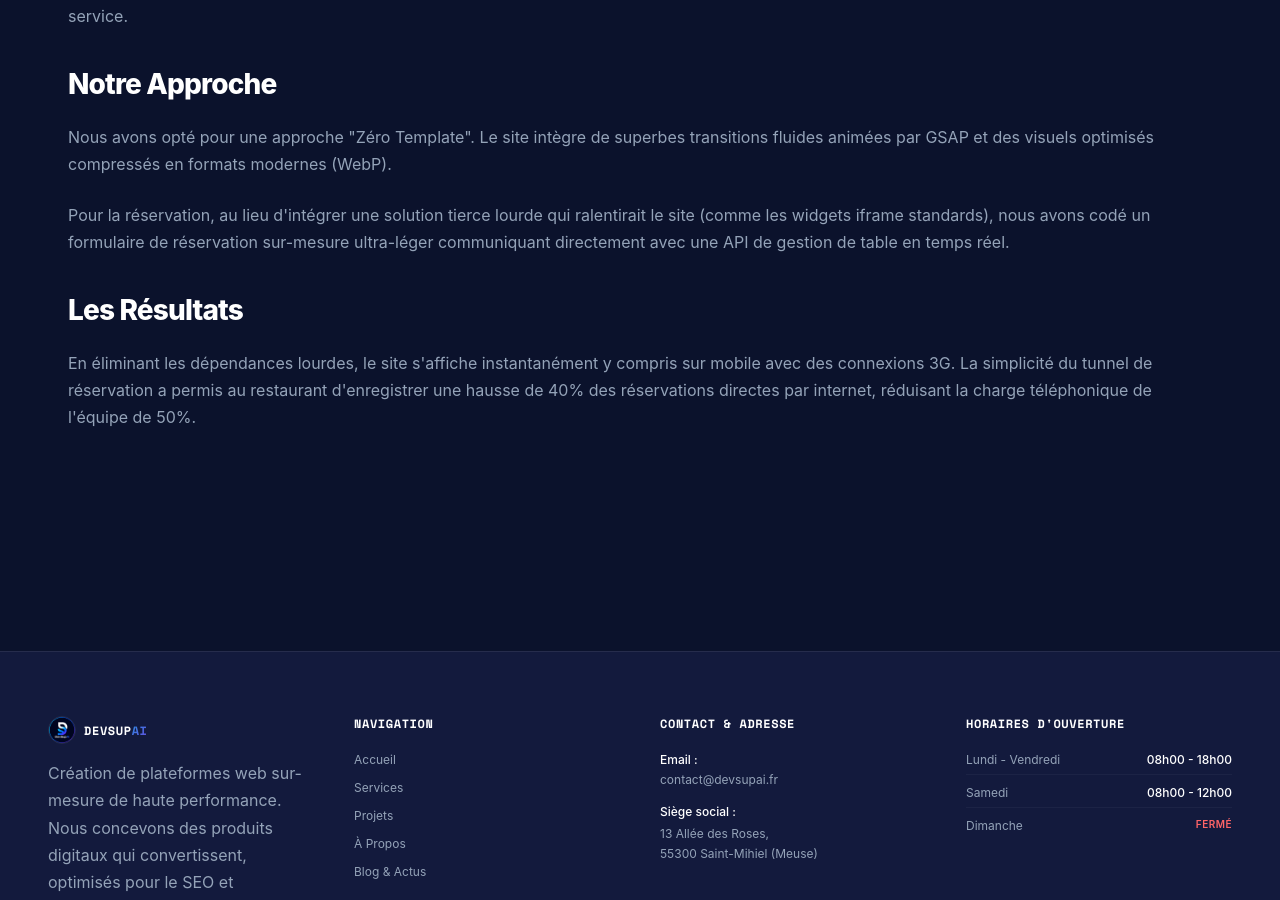
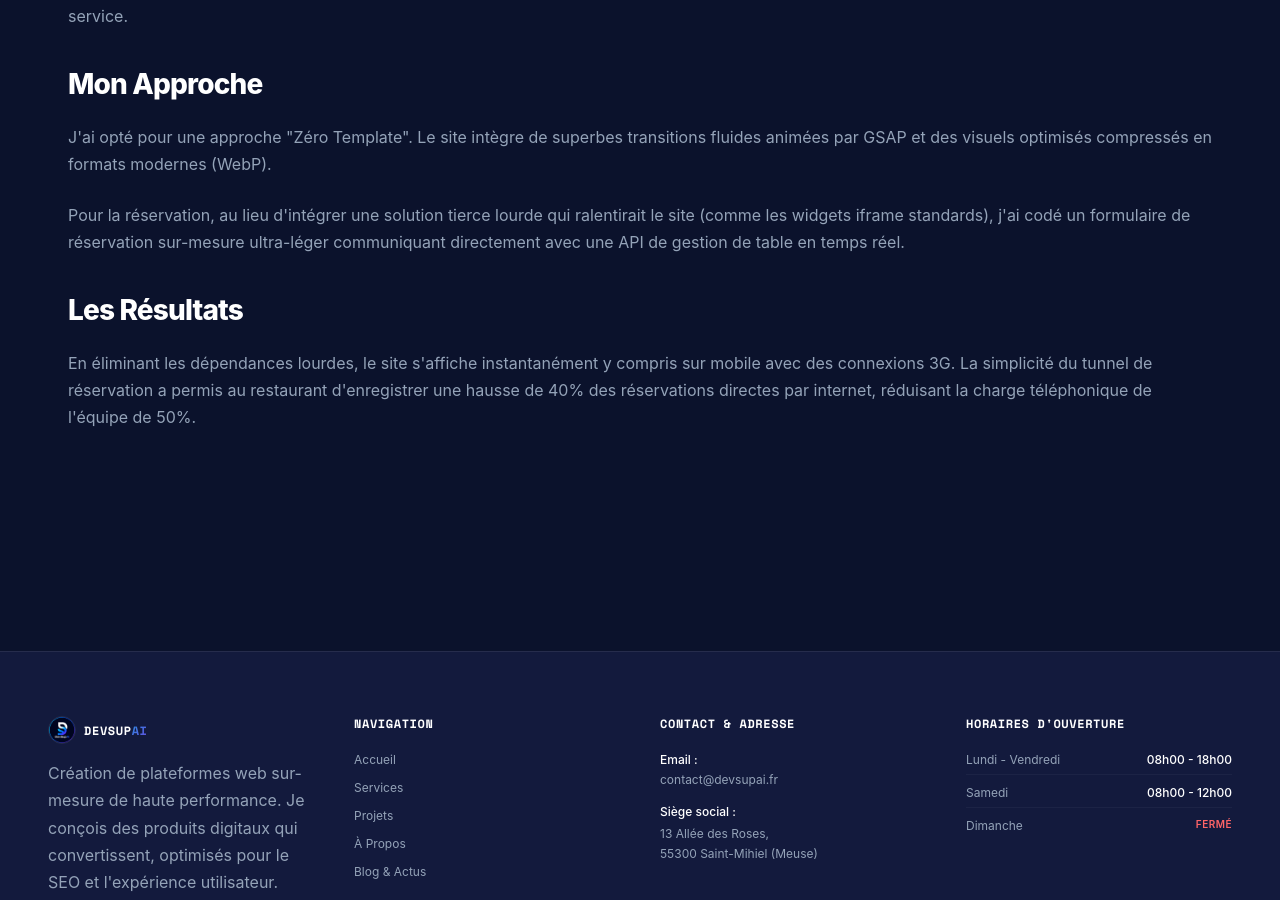
Before and after one commit to 55-hithup/monsite, a React (Vite) app: page /projets/les-jumeaux in a window 1280 px wide. Shown: the part 647-1547 px from the top of the page. Built offline with nearby package versions, Linux system fonts and the light colour scheme; a web font is replaced by a local one.

Commit message:
content: singularize pronouns (nous/notre/nos to je/mon/mes) to reflect sole proprietorship voice

```diff
--- a/src/components/Contact.tsx
+++ b/src/components/Contact.tsx
@@ -94,7 +94,7 @@ export default function Contact() {
                 <span className="text-[#2E8FE0]">✦</span> Votre projet commence simplement
               </h4>
               <p>
-                Nous échangeons gratuitement sur vos besoins, puis je réalise une première proposition visuelle pour vous permettre de vous projeter. Si elle vous convainc, nous validons le devis, un acompte lance officiellement le projet, puis je conçois les maquettes finales avant de développer votre site.
+                J'échange gratuitement avec vous sur vos besoins, puis je réalise une première proposition visuelle pour vous permettre de vous projeter. Si elle vous convainc, nous validons ensemble le devis, un acompte lance officiellement le projet, puis je conçois les maquettes finales avant de développer votre site.
               </p>
             </div>
 
--- a/src/components/FAQ.tsx
+++ b/src/components/FAQ.tsx
@@ -9,7 +9,7 @@ export default function FAQ() {
     },
     {
       q: 'Quel est votre budget de départ ?',
-      a: 'Chaque projet est unique. Un devis détaillé est établi après notre premier échange, sans engagement.',
+      a: 'Chaque projet est unique. Un devis détaillé est établi après un premier échange, sans engagement.',
     },
     {
       q: 'Proposez-vous la maintenance après livraison ?',
--- a/src/components/Footer.tsx
+++ b/src/components/Footer.tsx
@@ -30,7 +30,7 @@ export default function Footer() {
               </span>
             </div>
             <p className="text-xs text-text-secondary leading-relaxed">
-              Création de plateformes web sur-mesure de haute performance. Nous concevons des produits digitaux qui convertissent, optimisés pour le SEO et l'expérience utilisateur.
+              Création de plateformes web sur-mesure de haute performance. Je conçois des produits digitaux qui convertissent, optimisés pour le SEO et l'expérience utilisateur.
             </p>
             <div className="inline-flex items-center gap-2 px-3 py-1.5 rounded-full border border-[rgba(245,246,250,0.06)] bg-[rgba(245,246,250,0.02)] text-[10px] label-mono text-text-secondary self-start">
               <span className="w-1.5 h-1.5 rounded-full bg-green-500 animate-pulse"></span>
--- a/src/components/Offers.tsx
+++ b/src/components/Offers.tsx
@@ -78,7 +78,7 @@ export default function Offers() {
         <div className="head-row">
           <div>
             <div className="eyebrow reveal">Services</div>
-            <h2 className="section-title reveal">Ce que nous pouvons<br />construire pour vous.</h2>
+            <h2 className="section-title reveal">Ce que je peux<br />construire pour vous.</h2>
           </div>
           <p className="section-sub reveal">De la vitrine élégante à l'application web sur mesure, chaque projet est pensé pour votre croissance.</p>
         </div>
--- a/src/components/Process.tsx
+++ b/src/components/Process.tsx
@@ -8,7 +8,7 @@ export default function Process() {
     {
       num: '01',
       title: 'Découverte',
-      desc: 'Nous échangeons sur vos objectifs, votre marché et vos utilisateurs pour poser des bases solides.',
+      desc: "J'échange avec vous sur vos objectifs, votre marché et vos utilisateurs pour poser des bases solides.",
     },
     {
       num: '02',
--- a/src/components/Stack.tsx
+++ b/src/components/Stack.tsx
@@ -36,10 +36,10 @@ export default function Stack() {
         {/* Confident AI production statement */}
         <div className="max-w-3xl mx-auto text-center border-t border-[rgba(245,246,250,0.04)] pt-8">
           <span className="label-mono text-[9px] bg-accent-hover/10 text-accent-hover px-2 py-1 rounded-full border border-accent-hover/20 inline-block mb-4">
-            notre philosophie de production
+            ma philosophie de production
           </span>
           <p className="text-sm md:text-base text-text-secondary leading-relaxed font-sans">
-            Nous intégrons l'intelligence artificielle générative au cœur de notre processus de développement. Loin d'être un raccourci, l'IA agit comme un amplificateur cognitif : elle accélère la rédaction du code structurel, optimise les tests et réduit les cycles de production. Le résultat ? Plus de temps alloué à l'expérience utilisateur, au peaufinage de l'interface et à la valeur métier réelle de votre produit.
+            J'intègre l'intelligence artificielle générative au cœur de mon processus de développement. Loin d'être un raccourci, l'IA agit comme un amplificateur cognitif : elle accélère la rédaction du code structurel, optimise les tests et réduit les cycles de production. Le résultat ? Plus de temps alloué à l'expérience utilisateur, au peaufinage de l'interface et à la valeur métier réelle de votre produit.
           </p>
         </div>
       </div>
--- a/src/components/Testimonials.tsx
+++ b/src/components/Testimonials.tsx
@@ -34,7 +34,7 @@ export default function Testimonials() {
       <div className="wrap">
         <div className="text-center mb-[70px]">
           <div className="eyebrow reveal justify-center">Témoignages</div>
-          <h2 className="section-title reveal">Ils nous ont fait confiance.</h2>
+          <h2 className="section-title reveal">Ils m'ont fait confiance.</h2>
         </div>
 
         <div className="testi-wrap reveal">
--- a/src/pages/About.tsx
+++ b/src/pages/About.tsx
@@ -18,7 +18,7 @@ export default function About() {
               Trop souvent, les projets web sont ralentis par l'utilisation abusive de générateurs de pages (page builders) ou de thèmes surchargés. Ces solutions de facilité pénalisent votre vitesse de chargement, nuisent à votre référencement sur Google et limitent votre liberté graphique.
             </p>
             <p>
-              Chez <strong>DevSupAi</strong>, nous concevons des architectures sur-mesure basées sur les meilleures technologies modernes (React, TypeScript, GSAP, Tailwind CSS). Chaque ligne de code est écrite spécifiquement pour servir votre image de marque et maximiser vos taux de conversion.
+              Chez <strong>DevSupAi</strong>, je conçois des architectures sur-mesure basées sur les meilleures technologies modernes (React, TypeScript, GSAP, Tailwind CSS). Chaque ligne de code est écrite spécifiquement pour servir votre image de marque et maximiser vos taux de conversion.
             </p>
             <div className="pt-6">
               <h3 className="text-lg font-bold text-text-primary mb-3">Mes principes fondamentaux</h3>
--- a/src/pages/PrivacyPolicy.tsx
+++ b/src/pages/PrivacyPolicy.tsx
@@ -14,7 +14,7 @@ export default function PrivacyPolicy() {
               Dans le cadre de l'utilisation du site internet <strong>devsupai.fr</strong>, notamment via le formulaire de contact, certaines données à caractère personnel sont collectées :
             </p>
             <ul className="list-disc pl-5 space-y-1">
-              <li><strong>Nom et prénom</strong> (pour vous identifier et vous adresser nos réponses)</li>
+              <li><strong>Nom et prénom</strong> (pour vous identifier et vous adresser mes réponses)</li>
               <li><strong>Adresse e-mail</strong> (pour pouvoir vous répondre directement)</li>
               <li><strong>Numéro de téléphone</strong> (optionnel, pour vous recontacter si demandé)</li>
               <li><strong>Message</strong> (contenant les détails de votre demande de projet)</li>
@@ -53,14 +53,14 @@ export default function PrivacyPolicy() {
               <li>Droit à la limitation du traitement.</li>
             </ul>
             <p>
-              Vous pouvez exercer ces droits à tout moment en envoyant simplement un e-mail à : <strong>contact@devsupai.fr</strong>. Nous traiterons votre demande sous 30 jours.
+              Vous pouvez exercer ces droits à tout moment en envoyant simplement un e-mail à : <strong>contact@devsupai.fr</strong>. Je traiterai votre demande sous 30 jours.
             </p>
           </section>
 
           <section className="space-y-3">
             <h2 className="text-lg font-bold text-text-primary">5. Sécurité des données</h2>
             <p>
-              Toutes les connexions vers le site sont cryptées via le protocole SSL/TLS (HTTPS). Vos messages sont acheminés de manière sécurisée vers notre boîte de réception OVH protégée, afin de prévenir tout accès non autorisé à vos données.
+              Toutes les connexions vers le site sont cryptées via le protocole SSL/TLS (HTTPS). Vos messages sont acheminés de manière sécurisée vers ma boîte de réception OVH protégée, afin de prévenir tout accès non autorisé à vos données.
             </p>
           </section>
         </div>
--- a/src/pages/blog/ArticlePerformance.tsx
+++ b/src/pages/blog/ArticlePerformance.tsx
@@ -49,7 +49,7 @@ export default function ArticlePerformance() {
 
           <h2 className="text-lg font-bold text-text-primary pt-4">Comment optimiser vos performances ?</h2>
           <p>
-            Pour atteindre l'excellence, nous combinons plusieurs techniques avancées :
+            Pour atteindre l'excellence, je combine plusieurs techniques avancées :
           </p>
           <ul className="list-decimal pl-5 space-y-1">
             <li>Compression des images de nouvelle génération (WebP/AVIF).</li>
--- a/src/pages/projects/CaseLesJumeaux.tsx
+++ b/src/pages/projects/CaseLesJumeaux.tsx
@@ -50,12 +50,12 @@ export default function CaseLesJumeaux() {
             Le restaurant *Les Jumeaux* souhaitait moderniser sa présence en ligne avec deux objectifs majeurs : valoriser l'ambiance chaleureuse du lieu à travers un univers visuel premium, et simplifier la prise de réservation pour les clients tout en libérant le personnel des appels téléphoniques pendant le service.
           </p>
 
-          <h2 className="text-lg font-bold text-text-primary pt-4">Notre Approche</h2>
+          <h2 className="text-lg font-bold text-text-primary pt-4">Mon Approche</h2>
           <p>
-            Nous avons opté pour une approche "Zéro Template". Le site intègre de superbes transitions fluides animées par GSAP et des visuels optimisés compressés en formats modernes (WebP).
+            J'ai opté pour une approche "Zéro Template". Le site intègre de superbes transitions fluides animées par GSAP et des visuels optimisés compressés en formats modernes (WebP).
           </p>
           <p>
-            Pour la réservation, au lieu d'intégrer une solution tierce lourde qui ralentirait le site (comme les widgets iframe standards), nous avons codé un formulaire de réservation sur-mesure ultra-léger communiquant directement avec une API de gestion de table en temps réel.
+            Pour la réservation, au lieu d'intégrer une solution tierce lourde qui ralentirait le site (comme les widgets iframe standards), j'ai codé un formulaire de réservation sur-mesure ultra-léger communiquant directement avec une API de gestion de table en temps réel.
           </p>
 
           <h2 className="text-lg font-bold text-text-primary pt-4">Les Résultats</h2>
--- a/src/pages/projects/CaseLocaTool.tsx
+++ b/src/pages/projects/CaseLocaTool.tsx
@@ -50,9 +50,9 @@ export default function CaseLocaTool() {
             Les professionnels de la location de matériel perdent souvent un temps précieux à cause d'outils administratifs éparpillés (tableurs Excel, devis papier, calendriers papier). *LocaTool* a été conçu pour regrouper en une seule interface réactive le suivi du stock en temps réel, l'historique des clients, la planification des locations et la facturation.
           </p>
 
-          <h2 className="text-lg font-bold text-text-primary pt-4">Notre Approche</h2>
+          <h2 className="text-lg font-bold text-text-primary pt-4">Mon Approche</h2>
           <p>
-            Nous avons conçu une application web monopage (SPA) extrêmement réactive. L'accent a été mis sur l'ergonomie : recherche instantanée parmi des milliers d'équipements, tableau de bord visuel de type calendrier interactif (Drag & Drop), et génération automatisée des contrats de location en PDF en un clic.
+            J'ai conçu une application web monopage (SPA) extrêmement réactive. L'accent a été mis sur l'ergonomie : recherche instantanée parmi des milliers d'équipements, tableau de bord visuel de type calendrier interactif (Drag & Drop), et génération automatisée des contrats de location en PDF en un clic.
           </p>
           <p>
             Afin de garantir un fonctionnement sans coupure sur le terrain, le logiciel intègre un système de cache local permettant aux techniciens de consulter l'état des machines même dans des zones de chantiers mal couvertes par le réseau 4G.
```
